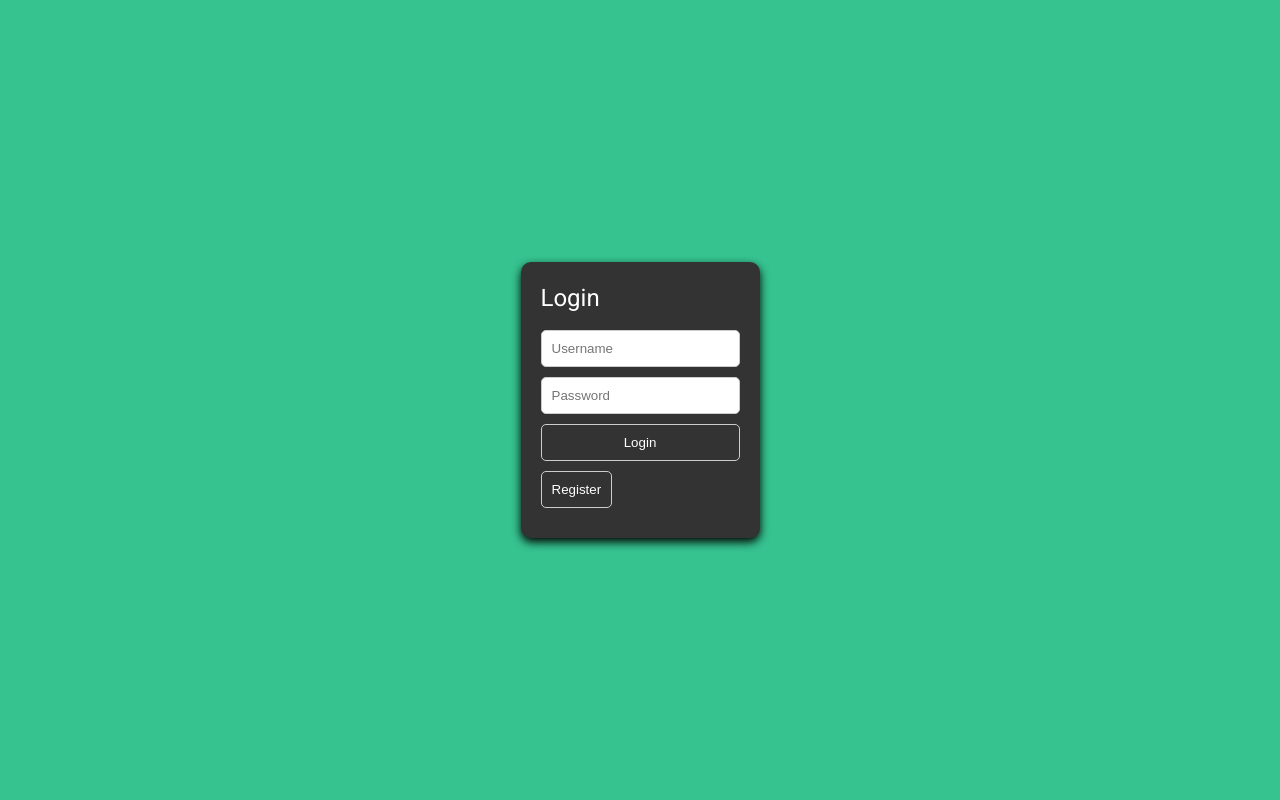
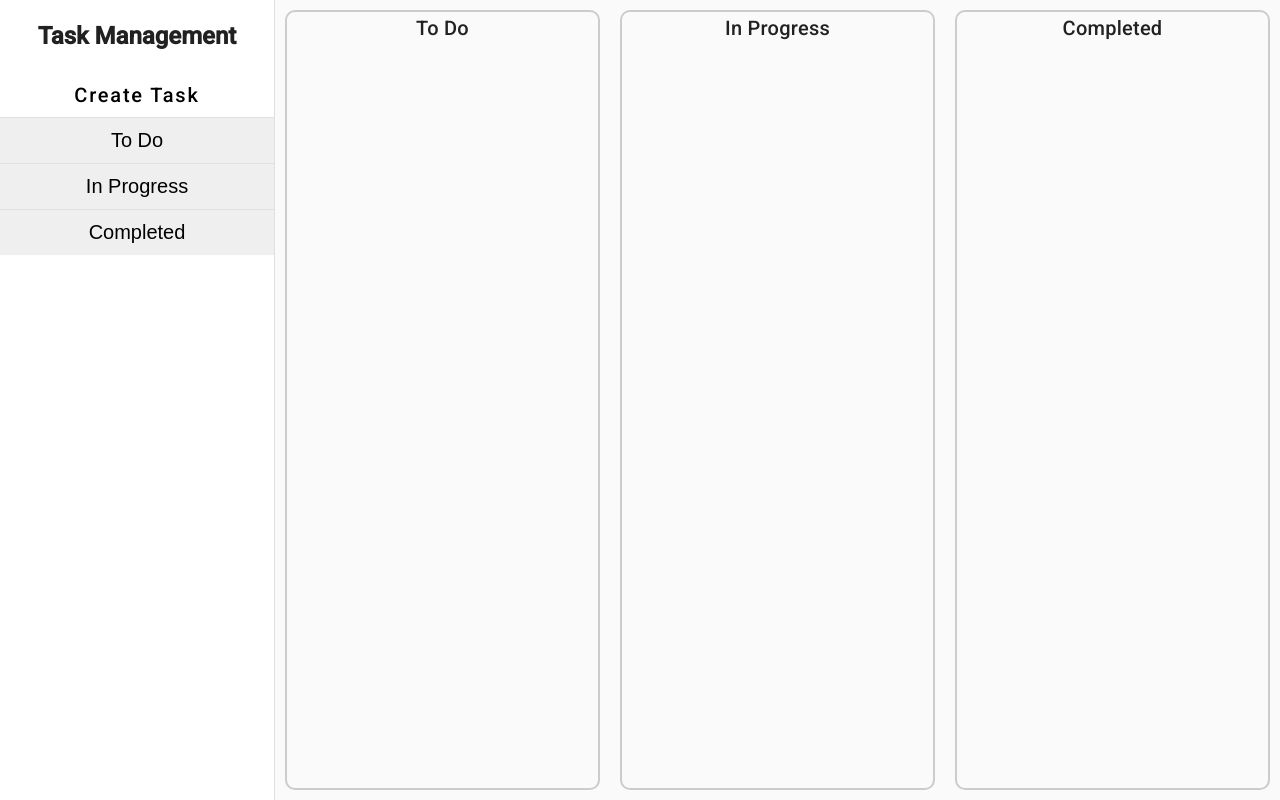
Before and after one commit to NguyenDani/Task-Management-MEAN, an Angular app in the folder client/: page / in a window 1280 px wide. Built offline with nearby package versions, Linux system fonts and the light colour scheme.

Commit message:
Create task layout

```diff
--- a/client/src/app/app.component.html
+++ b/client/src/app/app.component.html
@@ -1,4 +1,4 @@
-<app-auth></app-auth>
-<!--<app-todo></app-todo>-->
+<!--<app-auth></app-auth>-->
+<app-todo></app-todo>
 
 <router-outlet />
--- /dev/null
+++ b/client/src/app/todo/sidenav/new-task/new-task.component.html
@@ -0,0 +1,12 @@
+<div class="dialog-container">
+    <h1>Create new task</h1>
+    <form>
+        <p>Invite collaborators:</p>
+        <input type="text" placeholder="Title">
+        <p>Task title:</p>
+        <input type="text" placeholder="Title">
+        <p>Due date:</p>
+        <p>Input tasks:</p>
+        <input type="text" placeholder="Title">
+    </form>
+</div>
--- a/client/src/app/todo/sidenav/sidenav.component.html
+++ b/client/src/app/todo/sidenav/sidenav.component.html
@@ -1,6 +1,6 @@
-<h2 class="sidenav-title">Task Management</h2>
-<mat-list>
-  <button class="sidenav-button">Create Task</button>
+<h1 class="sidenav-title">Task Management</h1>
+<mat-list class="sidenav-list">
+  <button mat-button class="sidenav-button" (click)="openCreateTask()">Create Task</button>
   <mat-divider></mat-divider>
   <button class="sidenav-button">To Do</button>
   <mat-divider></mat-divider>
@@ -8,3 +8,7 @@
   <mat-divider></mat-divider>
   <button class="sidenav-button">Completed</button>
 </mat-list>
+
+<div class="userContainer">
+
+</div>
--- a/client/src/app/todo/sidenav/sidenav.component.scss
+++ b/client/src/app/todo/sidenav/sidenav.component.scss
@@ -1,5 +1,12 @@
 .sidenav-title {
+    margin-top: 20px;
+    margin-bottom: 20px;
     text-align: center;
+    font-weight: bold;
+}
+
+.sidenav-list {
+    padding: 0;
 }
 
 .sidenav-button {
--- a/client/src/app/todo/sidenav/sidenav.component.ts
+++ b/client/src/app/todo/sidenav/sidenav.component.ts
@@ -1,17 +1,30 @@
 import { Component } from '@angular/core';
 import { MatDividerModule } from '@angular/material/divider';
 import { MatListModule } from '@angular/material/list';
+import { MatDialog, MatDialogModule } from '@angular/material/dialog';
+import { MatButtonModule } from '@angular/material/button';
+import { NewTaskComponent } from './new-task/new-task.component';
 
 @Component({
   selector: 'app-sidenav',
   standalone: true,
   imports: [
     MatDividerModule,
-    MatListModule
+    MatListModule,
+    MatDialogModule,
+    MatButtonModule
   ],
   templateUrl: './sidenav.component.html',
   styleUrl: './sidenav.component.scss'
 })
 export class SidenavComponent {
+  constructor(public dialog: MatDialog) {}
 
+  openCreateTask() {
+    const dialogRef = this.dialog.open(NewTaskComponent);
+
+    dialogRef.afterClosed().subscribe(result => {
+      console.log(`Dialog result: ${result}`);
+    });
+  }
 }
```
Also changed, not shown: client/src/app/todo/sidenav/new-task/new-task.component.ts (added, +12 -0 lines), client/src/app/todo/sidenav/new-task/new-task.component.scss (added), 1 other file (tests, documents, lock files or other folders).
